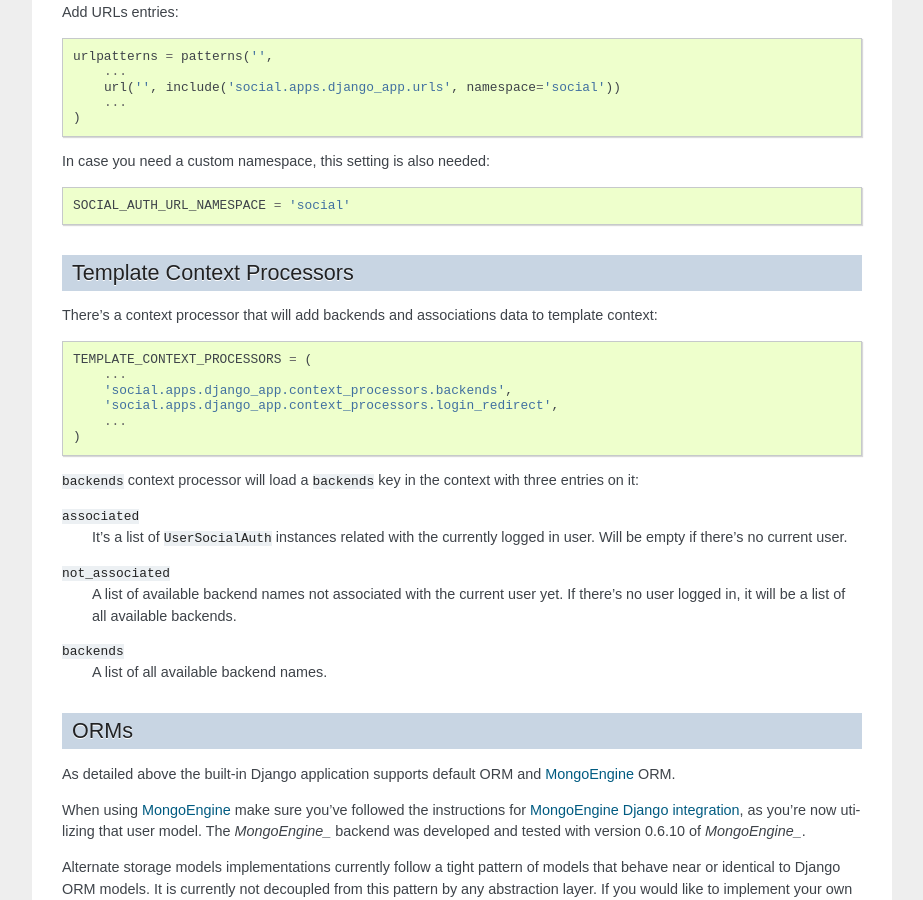
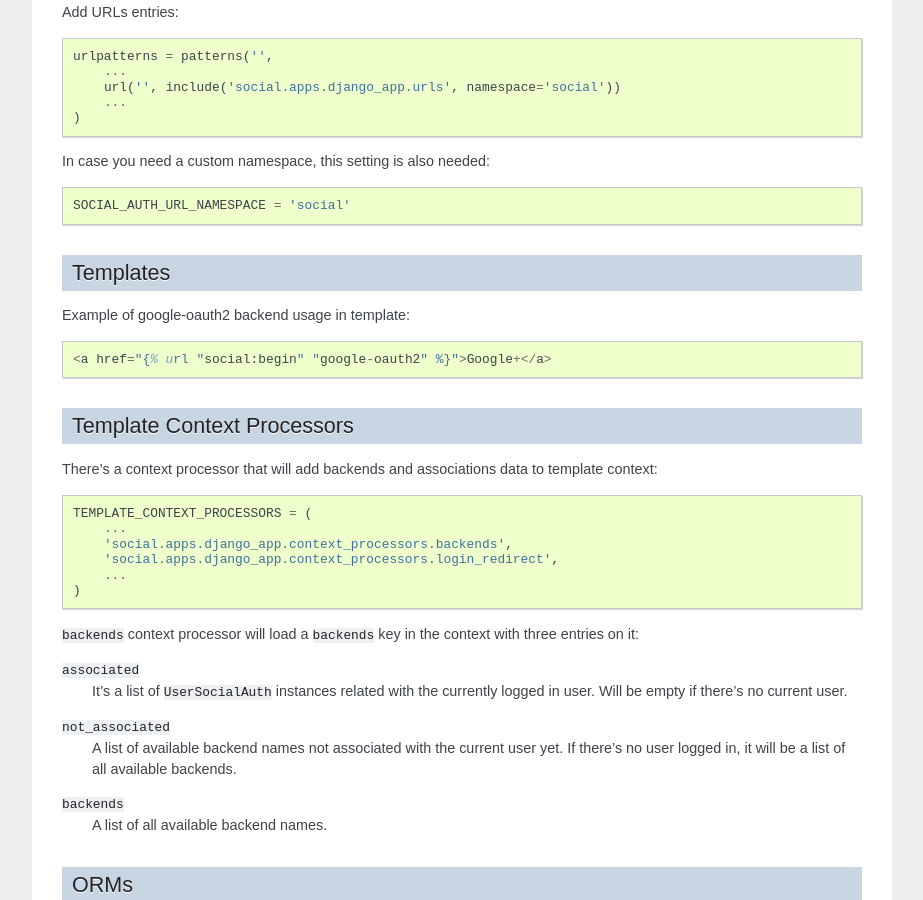
Before and after one commit to omab/python-social-auth, a Sphinx documentation site: the page built from docs/configuration/django.rst, in a window 1280 px wide and 900 px high, scrolled down 1550 px. Shown: the whole window, without its empty margins (198-1121 px from the left). Built offline with Sphinx 7.4.7, drawn with Linux system fonts in a browser that asks for light colours.

Commit message:
Template usage example

```diff
--- a/docs/configuration/django.rst
+++ b/docs/configuration/django.rst
@@ -93,6 +93,12 @@ In case you need a custom namespace, this setting is also needed::
 
     SOCIAL_AUTH_URL_NAMESPACE = 'social'
 
+Templates
+---------
+
+Example of google-oauth2 backend usage in template::
+
+    <a href="{% url "social:begin" "google-oauth2" %}">Google+</a>
 
 Template Context Processors
 ---------------------------
```
